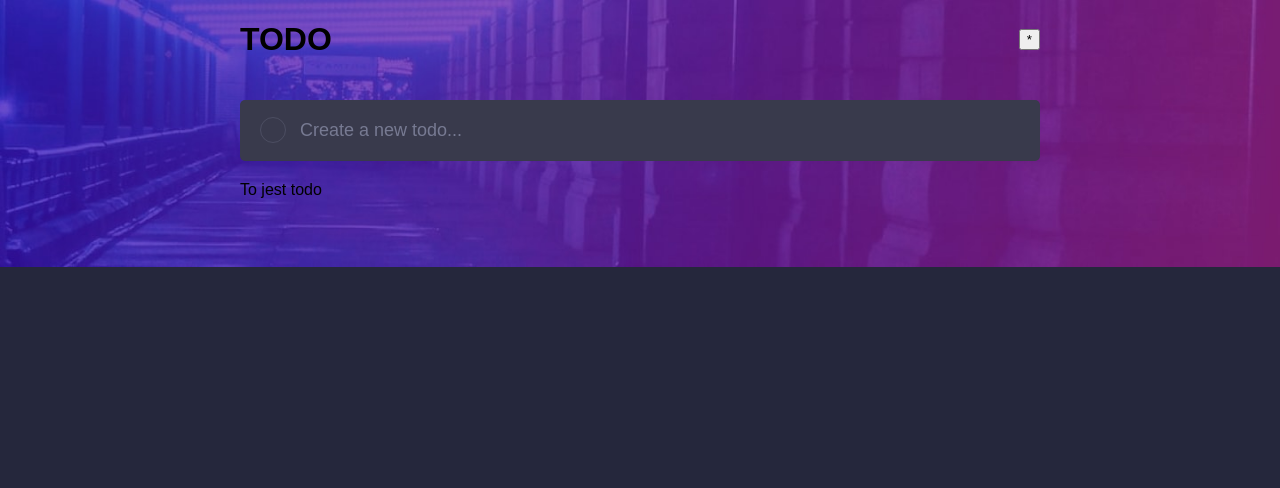
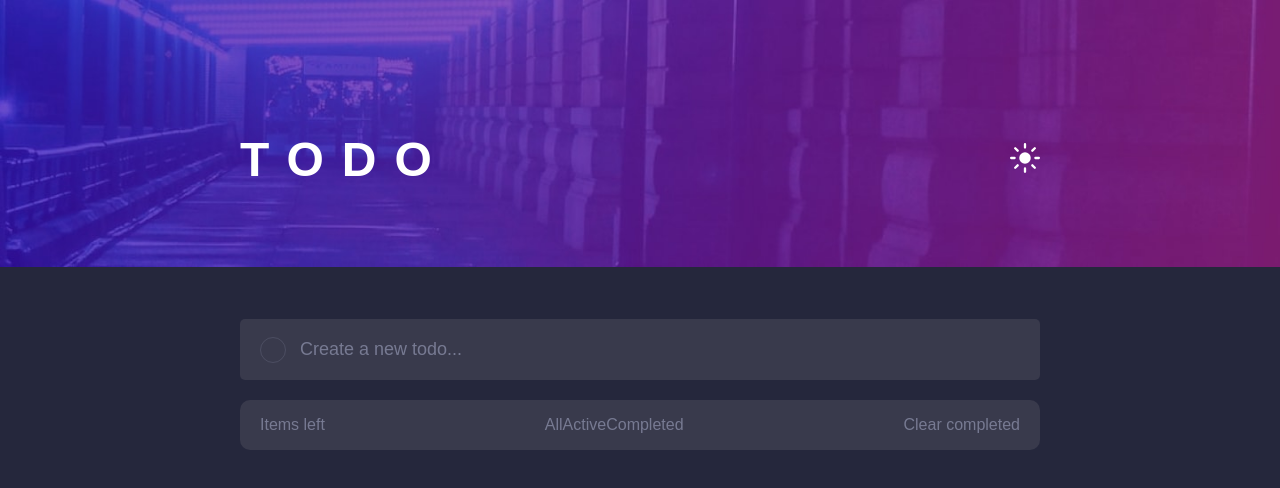
Before and after one commit to jundymek/todo-frontendmentor, a React (Create React App) app: page / in a window 1280 px wide. Shown: the top 488 px of the page. Built offline with nearby package versions, Linux system fonts and the light colour scheme.

Commit message:
style: TodoListItem basic

```diff
--- a/src/App.tsx
+++ b/src/App.tsx
@@ -1,6 +1,6 @@
 import React from "react";
 import Header from "./components/header/Header";
-import Todo from "./components/todo/Todo";
+import Todos from "./components/todos/Todos";
 import styled from "styled-components";
 import GlobalStyle from "./styles/globalStyles";
 
@@ -15,7 +15,7 @@ function App() {
       <GlobalStyle />
       <StyledLayout>
         <Header />
-        <Todo />
+        <Todos />
       </StyledLayout>
     </>
   );
--- a/src/components/header/Header.tsx
+++ b/src/components/header/Header.tsx
@@ -1,19 +1,41 @@
 import React from "react";
 import styled from "styled-components";
+import iconSun from "../../assets/images/icon-sun.svg";
 
 const StyledHeader = styled.header`
   display: flex;
   justify-content: space-between;
   align-items: center;
+  margin-top: 100px;
 `;
 
-const StyledTitle = styled.h1``;
+const StyledTitle = styled.h1`
+  letter-spacing: 18px;
+  font-size: 48px;
+  font-weight: 700;
+  color: #fff;
+`;
+
+const StyledButton = styled.button`
+  background: none;
+  padding: 0;
+  margin: 0;
+  border: none;
+  cursor: pointer;
+`;
+
+const StyledIcon = styled.img`
+  width: 30px;
+  height: 30px;
+`;
 
 const Header = () => {
   return (
     <StyledHeader>
-      <h1>TODO</h1>
-      <button>*</button>
+      <StyledTitle>TODO</StyledTitle>
+      <StyledButton>
+        <StyledIcon src={iconSun} alt="Sun icon" />
+      </StyledButton>
     </StyledHeader>
   );
 };
--- a/src/components/todo/Todo.tsx
+++ b/src/components/todos/Todos.tsx
@@ -1,8 +1,10 @@
 import React, { useState } from "react";
 import styled from "styled-components";
+import TodoList from "./todoList/TodoList";
 
 const StyledWrapper = styled.div`
   width: 100%;
+  margin-top: 100px;
 `;
 
 const StyledForm = styled.form`
@@ -41,13 +43,46 @@ const StyledInput = styled.input`
   }
 `;
 
-const Todo = () => {
+const TodosWrapper = styled.div`
+  border-radius: 10px;
+  background: hsl(237, 14%, 26%);
+  margin: 0;
+  padding: 0;
+  display: flex;
+  flex-direction: column;
+`;
+
+const OptionsWrapper = styled.div`
+  padding: 0 20px;
+  display: flex;
+  justify-content: space-between;
+  align-items: center;
+  color: hsl(234, 11%, 52%);
+`;
+
+export interface SingleToDo {
+  id: number;
+  title: string;
+  isCompleded: boolean;
+}
+
+const Todos = () => {
   const [newToDo, setNewToDo] = useState("");
-  const handleSubmit = () => {};
+  const [todos, setTodos] = useState<SingleToDo[] | []>([]);
+
+  const setId = () => {
+    if (todos.length) {
+      return Math.max(...todos.map((todo: any) => todo.id)) + 1;
+    }
+    return 1;
+  };
+  const handleSubmit = (e: React.FormEvent) => {
+    e.preventDefault();
+    setTodos((prevState) => [...prevState, { title: newToDo, isCompleded: false, id: setId() }]);
+  };
 
   const handleChange = (e: { target: { value: React.SetStateAction<string> } }) => {
     setNewToDo(e.target.value);
-    console.log(newToDo);
   };
   return (
     <StyledWrapper>
@@ -59,9 +94,20 @@ const Todo = () => {
           aria-label="Create a new todo..."
         />
       </StyledForm>
-      To jest todo
+      <TodosWrapper>
+        <TodoList todos={todos} setTodos={setTodos} />
+        <OptionsWrapper>
+          <p>Items left</p>
+          <div>
+            <span>All</span>
+            <span>Active</span>
+            <span>Completed</span>
+          </div>
+          <p>Clear completed</p>
+        </OptionsWrapper>
+      </TodosWrapper>
     </StyledWrapper>
   );
 };
 
-export default Todo;
+export default Todos;
--- /dev/null
+++ b/src/components/todos/todoList/TodoList.tsx
@@ -0,0 +1,31 @@
+import React from "react";
+import { SingleToDo } from "../Todos";
+import styled from "styled-components";
+import TodoListItem from "./todoListItem.tsx/TodoListItem";
+
+interface TodoListProps {
+  todos: SingleToDo[] | [];
+  setTodos: React.Dispatch<React.SetStateAction<SingleToDo[] | []>>;
+}
+
+const StyledUl = styled.ul`
+  list-style-type: none;
+  background: hsl(237, 14%, 26%);
+  width: 100%;
+  margin: 0;
+  padding: 0;
+  border-top-left-radius: 10px;
+  border-top-right-radius: 10px;
+`;
+
+const TodoList = React.memo<TodoListProps>(({ todos, setTodos }) => {
+  return (
+    <StyledUl>
+      {todos.map((todo: SingleToDo, index: number) => (
+        <TodoListItem todo={todo} key={index} todos={todos} setTodos={setTodos} />
+      ))}
+    </StyledUl>
+  );
+});
+
+export default TodoList;
--- /dev/null
+++ b/src/components/todos/todoList/todoListItem.tsx/TodoListItem.tsx
@@ -0,0 +1,97 @@
+import React from "react";
+import { SingleToDo } from "../../Todos";
+import styled from "styled-components";
+import checkIcon from "../../../../assets/images/icon-check.svg";
+
+interface TodoListItemProps {
+  todo: SingleToDo;
+  todos: SingleToDo[] | [];
+  setTodos: React.Dispatch<React.SetStateAction<SingleToDo[] | []>>;
+}
+
+const StyledLi = styled.li<{ isCompleted: boolean }>`
+  width: 100%;
+  box-sizing: border-box;
+  padding: 30px 20px 30px 60px;
+  margin: 0;
+  color: ${(props) => (props.isCompleted ? "hsl(233, 14%, 35%)" : "hsl(234, 39%, 85%)")};
+  font-size: 18px;
+  text-decoration: ${(props) => (props.isCompleted ? "line-through" : "none")};
+  background-color: hsl(237, 14%, 26%);
+  font-weight: 400;
+  border-bottom: 1px solid hsl(234, 11%, 52%);
+  position: relative;
+  &:first-child {
+    border-top-left-radius: 10px;
+    border-top-right-radius: 10px;
+  }
+`;
+
+const StyledAction = styled.a<{ isCompleted: boolean }>`
+  position: absolute;
+  content: "";
+  top: 50%;
+  padding: 0;
+  margin: 0;
+  left: 20px;
+  transform: translateY(-50%);
+  border-radius: 50%;
+  border: ${(props) =>
+    props.isCompleted
+      ? "1px solid linear-gradient(to right, hsl(192, 100%, 67%), hsl(280, 87%, 65%))"
+      : "1px solid hsl(234, 11%, 52%)"};
+  opacity: 1;
+  width: ${(props) => (props.isCompleted ? "28px" : "26px")};
+  height: ${(props) => (props.isCompleted ? "28px" : "26px")};
+  cursor: pointer;
+  background: ${(props) =>
+    props.isCompleted ? "linear-gradient(to right, hsl(192, 100%, 67%), hsl(280, 87%, 65%))" : "none"};
+  &:hover {
+    transition: 1s;
+    border: 4px solid linear-gradient(to right, hsl(192, 100%, 67%), hsl(280, 87%, 65%));
+    background: linear-gradient(to right, hsl(192, 100%, 67%), hsl(280, 87%, 65%));
+  }
+  &::before {
+    position: absolute;
+    content: url(${checkIcon});
+    text-align: center;
+    top: 2px;
+    left: 0;
+    width: 100%;
+    height: 100%;
+  }
+`;
+
+const StyledInnerButton = styled.div<{ isCompleted: boolean }>`
+  position: absolute;
+  display: ${(props) => (props.isCompleted ? "none" : "block")};
+  content: "";
+  width: 22px;
+  height: 22px;
+  background: hsl(237, 14%, 26%);
+  border-radius: 50%;
+  top: 2px;
+  left: 2px;
+`;
+const TodoListItem = React.memo<TodoListItemProps>(({ todo, todos, setTodos }) => {
+  const handleComplete = () => {
+    const newTodos = [...todos];
+    console.log(newTodos);
+    const x = newTodos.find((item) => item.id === todo.id);
+    if (x) {
+      x.isCompleded = !x.isCompleded;
+    }
+    setTodos(newTodos);
+  };
+  console.log(todo);
+  return (
+    <StyledLi isCompleted={todo.isCompleded}>
+      <StyledAction type="button" onClick={handleComplete} isCompleted={todo.isCompleded}>
+        <StyledInnerButton isCompleted={todo.isCompleded}></StyledInnerButton>
+      </StyledAction>
+      {todo.title}
+    </StyledLi>
+  );
+});
+
+export default TodoListItem;
--- a/src/styles/globalStyles.ts
+++ b/src/styles/globalStyles.ts
@@ -7,9 +7,9 @@ const GlobalStyle = createGlobalStyle`
     padding: 0;
     font-family: 'Josefin Sans', sans-serif;
     background-image: url(${bgImage});
-    background-size: cover;
+    background-size: contain;
     background-repeat: no-repeat;
-    box-sizing:border-box;
+    /* box-sizing:border-box; */
     background-color: hsl(235, 24%, 19%);
   }
 
```
Also changed, not shown: src/assets/images/icon-check.svg.
